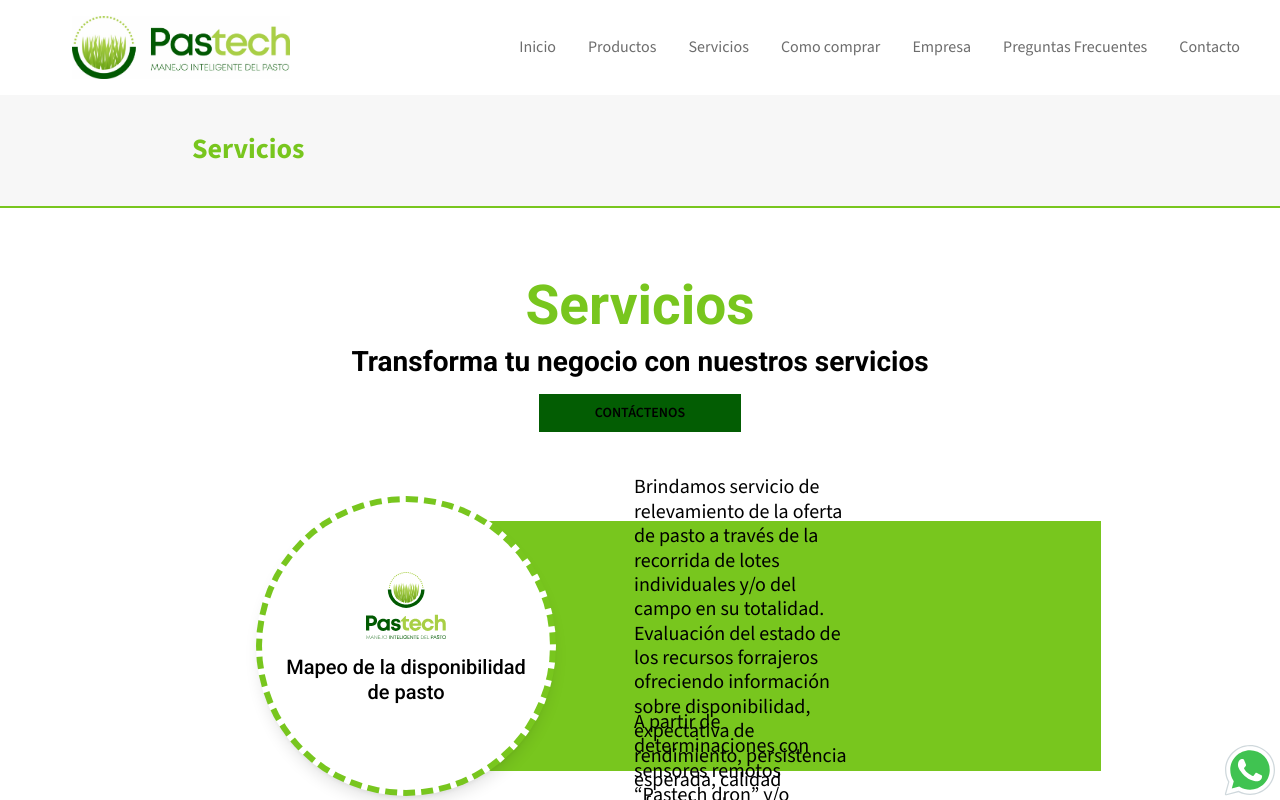
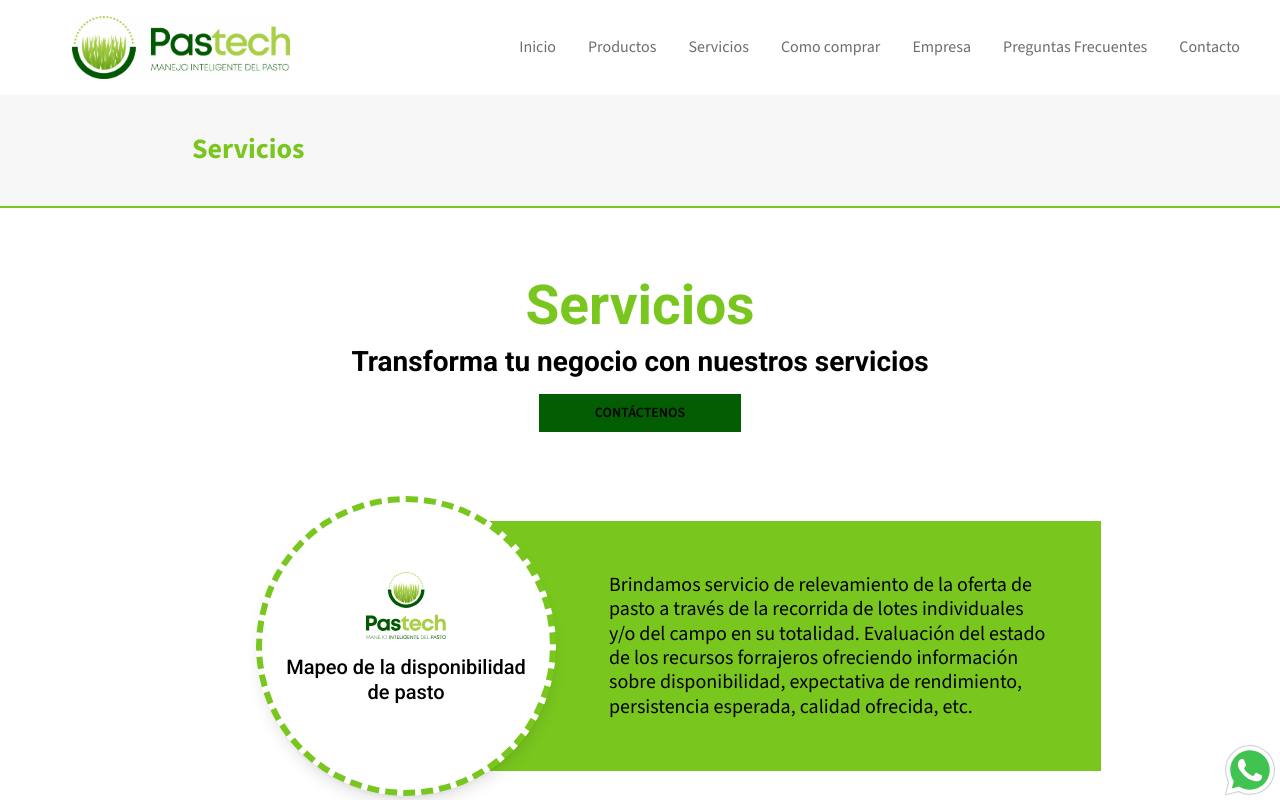
Before and after one commit to TomasMatarazzo/pastech-web, a React (Vite) app: page /servicios in a window 1280 px wide. Shown: the top 800 px of the page. Built offline with nearby package versions, Linux system fonts and the light colour scheme; a web font is replaced by a local one.

Commit message:
Update Servicios.jsx

```diff
--- a/src/pages/Contenido/Servicios.jsx
+++ b/src/pages/Contenido/Servicios.jsx
@@ -96,7 +96,7 @@
                         <h1 className='pt-4 p-4 font-medium text-xl font-[Roboto] max-md:text-[20px] max-md:font-semibold md:whitespace-pre-line'>{item.pregunta}</h1>
                         {/* <p className='pt-4 font-normal text-md font-[Roboto] max-md:text-[20px] max-md:font-medium md:whitespace-pre-line text-[#626262]'>{item.respuesta}</p> */}
                     </li>
-                    <div className={` ${item.bg} w-[70%] absolute px-[250px] flex left-[25%] h-[250px] text-center items-center  `}>
+                    <div className={` ${item.bg} w-[70%] absolute pl-[225px] pr-[50px] flex left-[25%] h-[250px] text-center items-center  `}>
                         <p className='{` py-9 font-medium text-xl text-left max-md:text-center `}'>{item.respuesta}</p>
                     </div>
                 </div>
```
